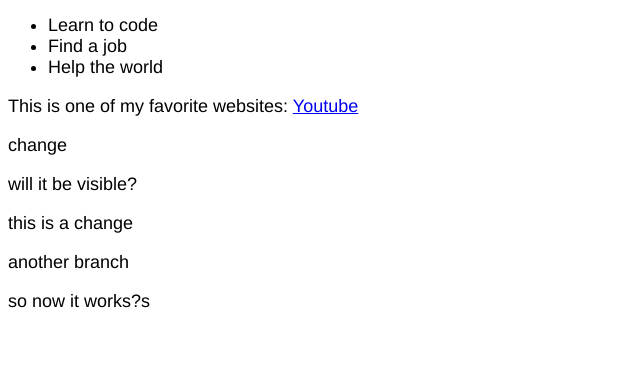
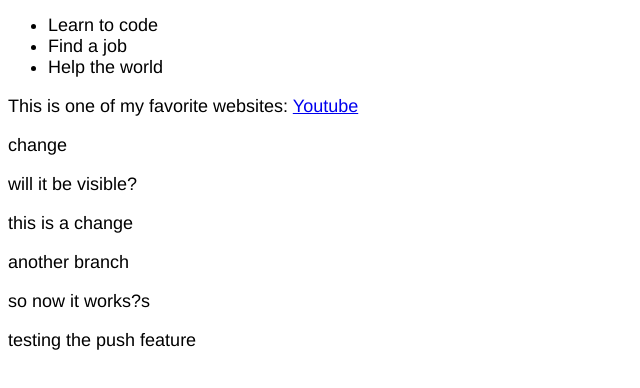
Before and after one commit to louislouu/DevProject, a plain HTML site: page index.html in a window 1280 px wide. Shown: the part 104-492 px from the top of the page, without its empty margins (0-640 px from the left). Drawn offline with Linux system fonts and the light colour scheme.

Commit message:
another one

```diff
--- a/index.html
+++ b/index.html
@@ -18,5 +18,6 @@
   <p>this is a change</p>
   <p>another branch</p>
   <p>so now it works?s</p>
+  <p>testing the push feature</p>
 </body>
 </html>
```
